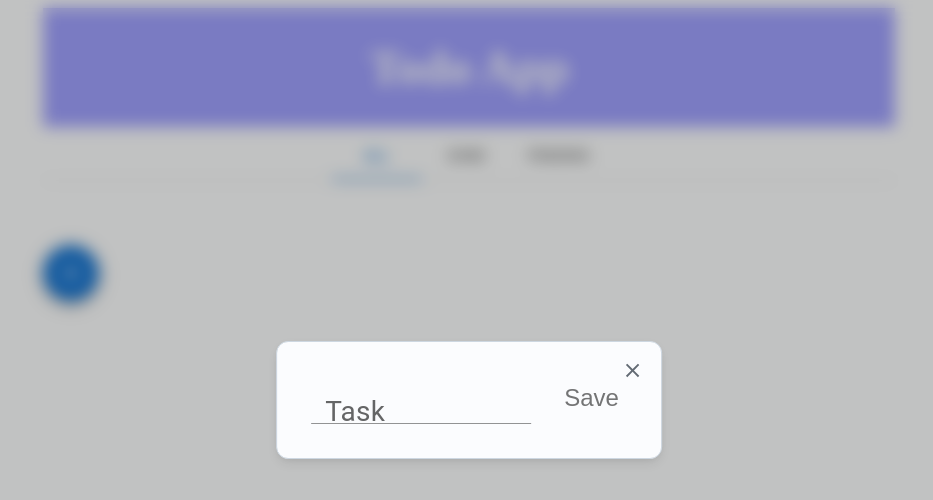
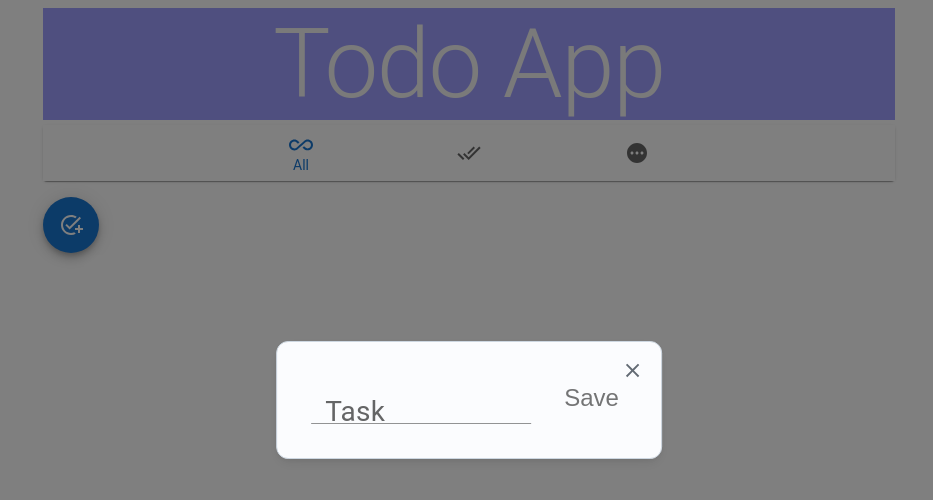
Before and after one commit to ALITO1998/todolist, a React (Create React App) app: page / in a window 1280 px wide. Both pictures are taken after a click on the button "add". Shown: the top 500 px of the page, without its empty margins (171-1104 px from the left). Built offline with nearby package versions, Linux system fonts and the light colour scheme.

Commit message:
separation of concerns

```diff
--- a/public/index.html
+++ b/public/index.html
@@ -29,7 +29,6 @@
   <body>
     <noscript>You need to enable JavaScript to run this app.</noscript>
     <div id="root"></div>
-    <div id="modal"></div>
     <!--
       This HTML file is a template.
       If you open it directly in the browser, you will see an empty page.
--- a/src/App/App.js
+++ b/src/App/App.js
@@ -1,23 +1,16 @@
 import React, { Fragment, useEffect, useState } from 'react'
 import Header from '../Components/Header/Header';
-import TaskList from '../Components/TaskList/TaskList';
-import AddTask from '../Components/AddTask/AddTask';
-import { Box, Container, Fab, Tab } from '@mui/material';
-import { TabContext, TabList, TabPanel } from '@mui/lab';
-import { Add } from '@mui/icons-material';
-import Modal from '@mui/joy/Modal';
-import ModalClose from '@mui/joy/ModalClose';
-import { ModalDialog } from '@mui/joy';
+import Content from '../Components/Content/Content';
+import AddTaskModal from '../Components/AddTaskModal/AddTaskModal';
+import { Container } from '@mui/material';
 const App = () => {
     const [category, setCategory] = useState('all');
-    const [show, setShow] = useState(false);
+    const [showModal, setShowModal] = useState(false);
     const [data, setData] = useState([]);
     const [shownData, setShownData] = useState([]);
-    const [value, setValue] = React.useState('all');
 
-    const handleChange = (e, newValue) => {
+    const handleChangeCategory = (e, newValue) => {
         setCategory(newValue);
-        setValue(newValue);
     };
 
 
@@ -47,35 +40,35 @@ const App = () => {
         setData([...data, { status: 'not yet', task: task, id: id }]);
     }
 
+    const showModalTrue = () => {
+        setShowModal(true);
+    }
+
+    const hideModal = () => {
+        setShowModal(false);
+    }
+
     return (
         <Fragment>
             <Container maxWidth={'md'}>
+
                 <Header></Header>
-                <Box sx={{ width: '100%' }}>
-                    <TabContext value={value}>
-                        <Box sx={{ borderBottom: 1, borderColor: 'divider' }}>
-                            <TabList onChange={handleChange} centered>
-                                <Tab label="All" value="all" />
-                                <Tab label="Done" value="done" />
-                                <Tab label="Pending" value="not yet" />
-                            </TabList>
-                        </Box>
-                        <TabPanel value={category}>
-                            <TaskList data={shownData} handleChecked={handleChecked} handleDelete={handleDelete} />
-                        </TabPanel>
-                    </TabContext>
-                    <Fab color="primary" aria-label="add">
-                        <Add onClick={() => setShow(true)} />
-                    </Fab>
-                </Box>
+
+                <Content
+                    category={category}
+                    handleChangeCategory={handleChangeCategory}
+                    shownData={shownData}
+                    handleChecked={handleChecked}
+                    handleDelete={handleDelete}
+                    showModalTrue={showModalTrue} />
+
             </Container>
-            <Modal open={show}
-                onClose={() => setShow(false)} >
-                <ModalDialog size="lg">
-                    <ModalClose />
-                    <AddTask AddTaskHandler={addTaskHandler} closeModel={() => setShow(false)} />
-                </ModalDialog>
-            </Modal>
+
+            <AddTaskModal
+                showModal={showModal}
+                hideModal={hideModal}
+                addTaskHandler={addTaskHandler} />
+
         </Fragment >
     )
 }
--- a/src/Components/AddTask/AddTask.js
+++ b/src/Components/AddTaskModal/AddTask/AddTask.js
@@ -1,8 +1,11 @@
 import React, { useState } from 'react';
-import { Box, FormControl, IconButton, Input, InputLabel, Alert } from '@mui/material';
+import { Box, FormControl, IconButton, Alert } from '@mui/material';
+import Task from '../../Content/Task/Task';
 
 const AddTask = ({ AddTaskHandler, closeModel }) => {
     const [alertEmpty, setAlertEmpty] = useState(false);
+    const [task, setTask] = useState('');
+
     const submitHandler = (e) => {
         e.preventDefault();
         if (task === '') {
@@ -15,20 +18,18 @@ const AddTask = ({ AddTaskHandler, closeModel }) => {
         }
     }
 
-    const [task, setTask] = useState('');
-
-    const inputHandler = (e) => {
+    const inputHandler = (Value) => {
         setAlertEmpty(false);
-        const Value = e.target.value;
         setTask(Value);
     }
 
     return (
-        <Box component="form" onSubmit={submitHandler} sx={{ margin: '10px' }}>
+        <Box id='addTaskBox' component="form" onSubmit={submitHandler} sx={{ margin: '10px', }}>
+            <FormControl sx={{ marginRight: '25px', display: 'flex' }} >
+                {alertEmpty && <Alert severity="error" sx={{ mb: '5px' }}>Task cannot be empty</Alert>}
+            </FormControl>
             <FormControl sx={{ marginRight: '25px' }} >
-                <InputLabel sx={{ fontSize: '28px' }} htmlFor="task">Task</InputLabel>
-                <Input id="task" value={task || ""} onChange={inputHandler} placeholder='Enter Your Task' />
-                {alertEmpty && <Alert severity="error">Task cannot be empty</Alert>}
+                <Task type='add' inputHandler={inputHandler} />
             </FormControl>
             <FormControl>
                 <IconButton type="submit" >Save</IconButton>
--- /dev/null
+++ b/src/Components/AddTaskModal/AddTaskModal.js
@@ -0,0 +1,18 @@
+import { ModalClose, ModalDialog } from '@mui/joy'
+import { Modal } from '@mui/material'
+import React from 'react'
+import AddTask from './AddTask/AddTask'
+
+const AddTaskModal = ({ showModal, hideModal, addTaskHandler }) => {
+    return (
+        <Modal open={showModal}
+            onClose={hideModal} >
+            <ModalDialog size="lg">
+                <ModalClose />
+                <AddTask AddTaskHandler={addTaskHandler} closeModel={hideModal} />
+            </ModalDialog>
+        </Modal>
+    )
+}
+
+export default AddTaskModal
--- /dev/null
+++ b/src/Components/Content/AddTaskBtn/AddTaskBtn.js
@@ -0,0 +1,13 @@
+import { AddTask } from '@mui/icons-material'
+import { Fab } from '@mui/material'
+import React from 'react'
+
+const AddTaskBtn = ({ showModalTrue }) => {
+    return (
+        <Fab onClick={showModalTrue} color="primary" aria-label="add">
+            <AddTask />
+        </Fab>
+    )
+}
+
+export default AddTaskBtn
--- /dev/null
+++ b/src/Components/Content/Content.js
@@ -0,0 +1,19 @@
+import React from 'react'
+import NavigationCategory from './NavigationCategory/NavigationCategory'
+import AddTaskBtn from './AddTaskBtn/AddTaskBtn'
+import { Box } from '@mui/material'
+import TaskList from './TaskList/TaskList'
+
+const Content = ({ category, handleChangeCategory, shownData, handleChecked, handleDelete, showModalTrue }) => {
+    return (
+        <Box sx={{ width: '100%' }}>
+            <NavigationCategory category={category} handleChangeCategory={handleChangeCategory} />
+
+            <TaskList data={shownData} handleChecked={handleChecked} handleDelete={handleDelete} />
+
+            <AddTaskBtn showModalTrue={showModalTrue} />
+        </Box>
+    )
+}
+
+export default Content
--- /dev/null
+++ b/src/Components/Content/NavigationCategory/NavigationCategory.js
@@ -0,0 +1,29 @@
+import { AllInclusive, DoneAll, Pending } from '@mui/icons-material'
+import { BottomNavigation, BottomNavigationAction, Paper } from '@mui/material'
+import React from 'react'
+
+const NavigationCategory = ({ category, handleChangeCategory }) => {
+    return (
+        <Paper elevation={1} >
+            <BottomNavigation value={category} onChange={handleChangeCategory}>
+                <BottomNavigationAction
+                    label="All"
+                    value="all"
+                    icon={<AllInclusive />}
+                />
+                <BottomNavigationAction
+                    label="Done"
+                    value="done"
+                    icon={<DoneAll />}
+                />
+                <BottomNavigationAction
+                    label="Pending"
+                    value="not yet"
+                    icon={<Pending />}
+                />
+            </BottomNavigation>
+        </Paper>
+    )
+}
+
+export default NavigationCategory
--- /dev/null
+++ b/src/Components/Content/Task/Task.js
@@ -0,0 +1,35 @@
+import { Input, InputLabel, ListItemText } from '@mui/material'
+import React, { Fragment, useState } from 'react'
+
+const Task = ({ task, type, inputHandler }) => {
+    if (type === 'add') {
+        return <TaskAdded inputHandler={inputHandler} />;
+    } else if (type === 'show') {
+        return <TaskShow task={task} />
+    }
+}
+
+const TaskShow = ({ task }) => {
+
+    return <ListItemText primary={task.task} sx={task.status === 'done' ? { textDecorationLine: 'line-through' } : {}} />
+}
+
+
+const TaskAdded = ({ inputHandler }) => {
+    const [task, setTask] = useState('');
+    const onTyping = (e) => {
+        const recordTask = () => setTimeout(() => inputHandler(e.target.value), 1000);
+        recordTask();
+        inputHandler(e.target.value);
+        setTask(e.target.value);
+        return clearTimeout(recordTask);
+    }
+
+    return (<Fragment>
+        <InputLabel sx={{ fontSize: '28px' }} htmlFor="task">Task</InputLabel>
+        <Input id="task" value={task || ""} onChange={onTyping} placeholder='Enter Your Task' />
+    </Fragment>
+    )
+}
+
+export default Task
--- a/src/Components/TaskList/TaskCard/TaskCard.js
+++ b/src/Components/Content/TaskList/TaskCard/TaskCard.js
@@ -1,6 +1,7 @@
 import React from 'react'
-import { Checkbox, IconButton, ListItem, ListItemButton, ListItemIcon, ListItemText } from '@mui/material'
+import { Checkbox, IconButton, ListItem, ListItemButton, ListItemIcon } from '@mui/material'
 import { Delete } from '@mui/icons-material'
+import Task from '../../Task/Task'
 
 const TaskCard = ({ item, handleDelete, handleChecked }) => {
     // Render the task card with checkbox, task description, and delete button
@@ -14,7 +15,7 @@ const TaskCard = ({ item, handleDelete, handleChecked }) => {
                     sx={{ color: 'blue', '&.Mui-checked': { color: 'green' }, }}
                 />
             </ListItemIcon>
-            <ListItemText primary={item.task} />
+            <Task type="show" task={item} />
             <ListItemIcon>
                 <IconButton onClick={() => handleDelete(item.id)}>
                     <Delete />
--- a/src/Components/Header/Header.js
+++ b/src/Components/Header/Header.js
@@ -1,11 +1,15 @@
 import React from 'react'
-import styles from './Header.module.css'
+import { Typography } from '@mui/material'
+
 
 const Header = () => {
     return (
-        <div className={styles.header} >
-            <h1 > Todo App </h1>
-        </div>
+        <Typography
+            variant="h1"
+            sx={{ width: '100%', backgroundColor: 'rgb(160, 160, 255)', marginBottom: '5px', textAlign: 'center', color: 'whitesmoke' }}
+            gutterBottom>
+            Todo App
+        </Typography>
     )
 }
 export default Header
--- a/src/Components/Header/Header.module.css
+++ /dev/null
@@ -1,13 +0,0 @@
-.header {
-  width: 100%;
-  display: flex;
-  align-items: center;
-  justify-content: center;
-  background-color: rgb(160, 160, 255);
-  margin-bottom: 5px;
-}
-
-.header h1 {
-  font-size: 3rem;
-  color: white;
-}
```
Also changed, not shown: src/Components/Content/TaskList/TaskList.js (renamed from src/Components/TaskList/TaskList.js).
